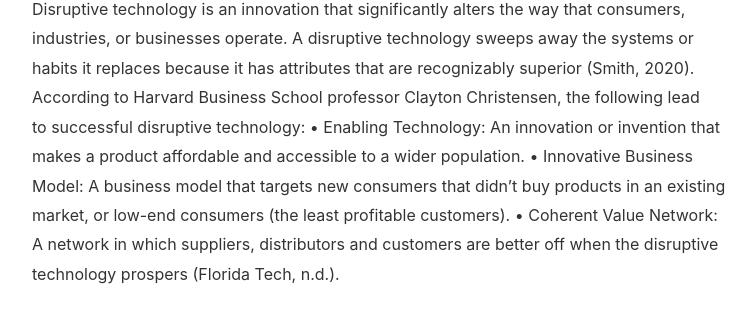
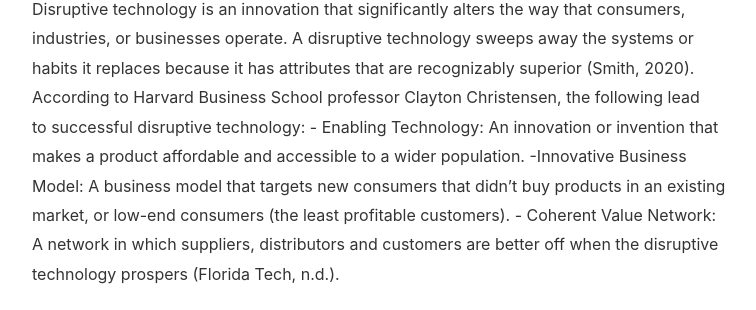
Before and after one commit to mclag/mms142-groupg-2020, a Jekyll site: the page built from _pages/about.md, in a window 1280 px wide and 900 px high. Shown: the part 517-827 px from the top of the window, without its empty margins (53-809 px from the left). Built offline with Jekyll 4.4.1, drawn with Linux system fonts in a browser that asks for light colours; nearby versions of some CDN libraries; comment, search, counter and statistics services are not loaded.

```diff
--- a/_pages/about.md
+++ b/_pages/about.md
@@ -14,9 +14,9 @@ comments: true
 <p>Technology had made people lives easier and better. Through technological advancement a lot of things have been made possible like for example communicating with other people even if they are miles away by using electronic technologies such as mobile phone, laptop or computer and with the help of internet connectivity. But as the market grows, businesses continuously searching for ways to make things differently and become efficient in their own industry. This is the reason why many businesses become a trailblazer as they tried to disrupt different business model by employing disruptive technologies.</p>
 
 <p>Disruptive technology is an innovation that significantly alters the way that consumers, industries, or businesses operate. A disruptive technology sweeps away the systems or habits it replaces because it has attributes that are recognizably superior (Smith, 2020). According to Harvard Business School professor Clayton Christensen, the following lead to successful disruptive technology:
-•	Enabling Technology: An innovation or invention that makes a product affordable and accessible to a wider population.
-•	Innovative Business Model: A business model that targets new consumers that didn’t buy products in an existing market, or low-end consumers (the least profitable customers).
-•	Coherent Value Network: A network in which suppliers, distributors and customers are better off when the disruptive technology prospers (Florida Tech, n.d.).</p>
+-	Enabling Technology: An innovation or invention that makes a product affordable and accessible to a wider population.
+-Innovative Business Model: A business model that targets new consumers that didn’t buy products in an existing market, or low-end consumers (the least profitable customers).
+-	Coherent Value Network: A network in which suppliers, distributors and customers are better off when the disruptive technology prospers (Florida Tech, n.d.).</p>
 
 <p>Artificial intelligence (AI) is one of the example of disruptive technology that have significantly impacted different industries. AI refers to the simulation of human intelligence in machines that are programmed to think like humans and mimic their actions. The term may also be applied to any machine that exhibits traits associated with a human mind such as learning, problem-solving, recognizing the nuances of speech, or exhibiting some form of human-like creativity (Frankenfield, 2020; Sciencealert, n.d.). Artificial intelligence is created to perform specific tasks usually done by humans.  According to the article by Jason Bloomberg, of all the technologies that drive digital transformation in the enterprise, artificial intelligence (AI) is said to be the most disruptive of them all (Bloomberg, 2018).  AI can be used to improve quality, speed, functionality, and even drive top-line revenue growth (Sallomi, n.d.). With AI, it increases automation across all industries that it disrupts people’s day-to-day jobs (Bloomberg, 2018).</p>
 
```
